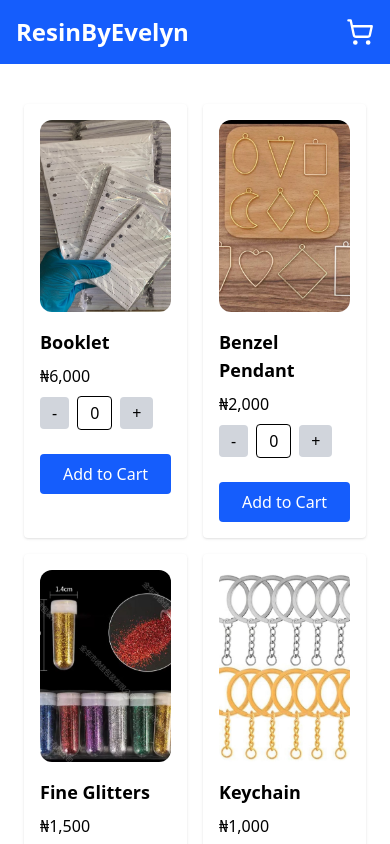
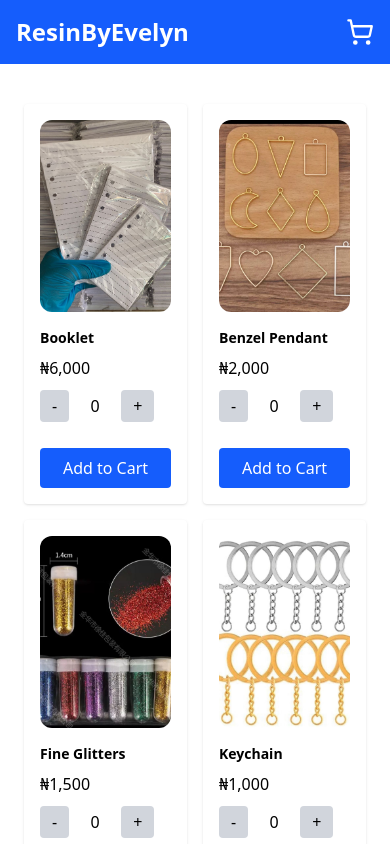
Before and after one commit to Evelynolofin/ResinByEvelyn, a React (Vite) app: page / in a window 390 px wide. Shown: the top 844 px of the page. Built offline with nearby package versions, Linux system fonts and the light colour scheme.

Commit message:
fixed mobile view

```diff
--- a/src/App.tsx
+++ b/src/App.tsx
@@ -283,7 +283,7 @@ function AppContent() {
                   {item.image && (
                     <img src={item.image} alt={item.name} className="w-full h-48 object-cover mb-4 rounded-xl" />
                   )}
-                  <div className="text-lg font-semibold mb-2">{item.name}</div>
+                  <div className="text-lg font-semibold mb-2 max-md:text-sm">{item.name}</div>
                   <div>₦{item.price.toLocaleString()}</div>
                   <div className="flex items-center gap-2 my-2">
                     <button
@@ -292,7 +292,7 @@ function AppContent() {
                     >
                       -
                     </button>
-                    <span className="px-3 py-1 border rounded">{item.quantity}</span>
+                    <span className="w-9 h-9 flex items-center justify-center rounded-full">{item.quantity}</span>
                     <button
                       onClick={() => updateQuantity(item.id, 1)}
                       className="px-3 py-1 bg-gray-300 rounded hover:bg-gray-400"
@@ -317,7 +317,7 @@ function AppContent() {
           element={
             <div className="p-6 max-w-4xl mx-auto mt-20">
               <button onClick={() => navigate("/")}>
-                <ArrowLeft size={24}/>
+                <ArrowLeft size={24} className="w-10 h-10 flex items-center justify-center rounded-full"/>
               </button>
               <h2 className="text-2xl font-bold mb-6">Your Cart</h2>
               {cartItems.length === 0 ? (
@@ -456,6 +456,7 @@ function AppContent() {
                           <label className={labelClass} htmlFor="phone">Phone Number</label>
                           <input
                             name="phone"
+                            inputMode="numeric"
                             type="text"
                             placeholder="e.g. 08012345678"
                             value={form.phone}
@@ -471,6 +472,7 @@ function AppContent() {
                           <label className={labelClass}>Email</label>
                           <input
                             name="email"
+                            inputMode="email"
                             type="email"
                             placeholder="Email Address"
                             value={form.email}
@@ -559,6 +561,7 @@ function AppContent() {
                           <label className={labelClass} htmlFor="phone">Phone Number</label>
                           <input
                             name="phone"
+                            inputMode="numeric"
                             type="text"
                             placeholder="e.g. 08012345678"
                             value={form.phone}
@@ -573,6 +576,7 @@ function AppContent() {
                         <div>
                           <label className={labelClass}>Email</label>
                           <input
+                            inputMode="email"
                             name="email"
                             type="email"
                             placeholder="Email Address"
```
